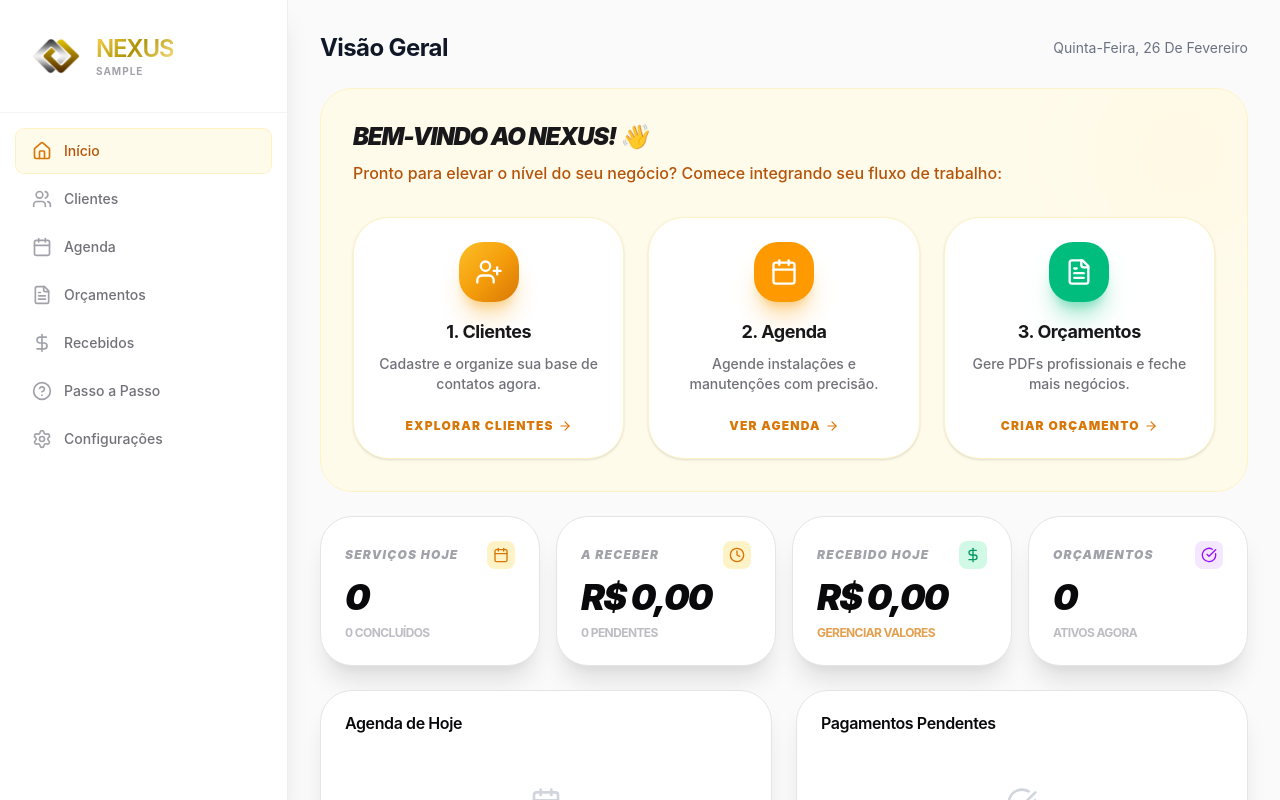
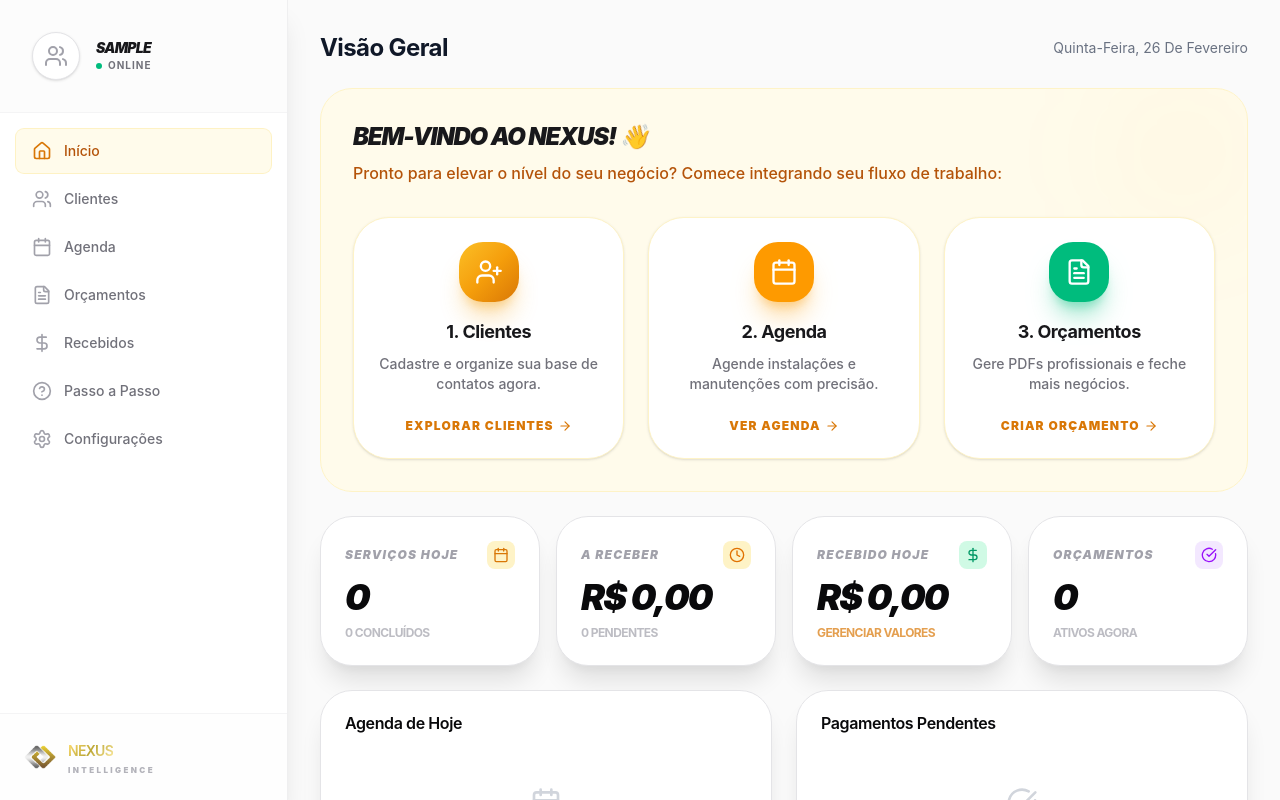
Before and after one commit to evopagess/CRM-Gen-rico, a React (Vite) app: page / in a window 1280 px wide. Both pictures are taken after typing "Sample", "Sample", "Sample123" into the empty fields and a click on the button "Começar a usar agora". Built offline with nearby package versions, Linux system fonts and the light colour scheme.

Commit message:
feat: Relocated user profile to top and NEXUS branding to footer of sidebar

```diff
--- a/src/components/Layout.tsx
+++ b/src/components/Layout.tsx
@@ -25,50 +25,45 @@ export function Layout({ children, activeTab, setActiveTab }: LayoutProps) {
   return (
     <div className="flex h-[100dvh] w-full overflow-hidden bg-zinc-50 flex-col md:flex-row">
       {/* Mobile Header */}
-      <header className="md:hidden gradient-brand text-white p-5 flex items-center justify-between shadow-premium z-10">
+      {/* Mobile Header */}
+      <header className="md:hidden gradient-brand text-white p-5 flex items-center justify-between shadow-premium z-10 transition-all">
         <div className="flex items-center gap-3">
-          <div className="h-10 w-10 overflow-hidden flex items-center justify-center">
-            <img
-              src={settings.logo || '/logo.png'}
-              alt="Logo"
-              className="h-full w-full object-contain"
-              onError={(e) => {
-                const target = e.target as HTMLImageElement;
-                if (target.src !== window.location.origin + '/logo.png') {
-                  target.src = '/logo.png';
-                }
-              }}
-            />
+          <div className="h-10 w-10 rounded-xl bg-white/20 backdrop-blur-md border border-white/30 overflow-hidden flex items-center justify-center p-1 shadow-inner">
+            {settings.logo ? (
+              <img src={settings.logo} alt="Empresa" className="h-full w-full object-cover rounded-lg" />
+            ) : (
+              <Users className="h-5 w-5 text-white" />
+            )}
           </div>
           <div>
-            <h1 className="font-poppins font-semibold text-xl tracking-tight leading-tight uppercase text-gradient-gold">NEXUS</h1>
-            <p className="text-[10px] text-brand-100 font-bold truncate max-w-[120px] uppercase tracking-tighter opacity-80">{settings.companyName}</p>
+            <h1 className="font-poppins font-bold text-lg tracking-tight leading-tight uppercase line-clamp-1">{settings.companyName || 'Minha Empresa'}</h1>
+            <p className="text-[10px] text-brand-100 font-medium uppercase tracking-[0.2em] opacity-80">Painel Administrativo</p>
           </div>
         </div>
       </header>
 
       {/* Desktop Sidebar */}
       <aside className="hidden md:flex w-72 flex-col bg-white border-r border-zinc-200/60 shadow-xl relative z-30">
-        <div className="p-8 border-b border-zinc-100 flex items-center gap-4">
-          <div className="h-12 w-12 overflow-hidden flex items-center justify-center">
-            <img
-              src={settings.logo || '/logo.png'}
-              alt="Logo"
-              className="h-full w-full object-contain"
-              onError={(e) => {
-                const target = e.target as HTMLImageElement;
-                if (target.src !== window.location.origin + '/logo.png') {
-                  target.src = '/logo.png';
-                }
-              }}
-            />
+        {/* Top Section - User Profile */}
+        <div className="p-8 border-b border-zinc-100 flex items-center gap-4 bg-zinc-50/50">
+          <div className="h-12 w-12 rounded-2xl bg-white border border-zinc-200 shadow-sm overflow-hidden flex items-center justify-center p-1 shrink-0">
+            {settings.logo ? (
+              <img src={settings.logo} alt="Empresa" className="h-full w-full object-cover rounded-xl" />
+            ) : (
+              <Users className="h-6 w-6 text-zinc-400" />
+            )}
           </div>
           <div className="min-w-0">
-            <h1 className="font-poppins font-semibold text-2xl text-zinc-900 tracking-tighter leading-tight uppercase text-gradient-gold">NEXUS</h1>
-            <p className="text-[10px] text-zinc-400 font-bold truncate uppercase tracking-widest">{settings.companyName}</p>
+            <h2 className="text-sm font-black text-zinc-900 leading-tight uppercase italic tracking-tighter truncate">{settings.companyName || 'Minha Empresa'}</h2>
+            <div className="flex items-center gap-1.5 mt-0.5">
+              <span className="h-1.5 w-1.5 rounded-full bg-emerald-500 animate-pulse" />
+              <span className="text-[10px] text-zinc-500 font-bold uppercase tracking-widest">Online</span>
+            </div>
           </div>
         </div>
-        <nav className="flex-1 p-4 space-y-1">
+
+        {/* Navigation */}
+        <nav className="flex-1 p-4 space-y-1 overflow-y-auto">
           {navItems.map((item) => {
             const Icon = item.icon;
             const isActive = activeTab === item.id;
@@ -77,18 +72,34 @@ export function Layout({ children, activeTab, setActiveTab }: LayoutProps) {
                 key={item.id}
                 onClick={() => setActiveTab(item.id)}
                 className={cn(
-                  "w-full flex items-center gap-3 px-4 py-3 rounded-lg text-sm font-medium transition-colors",
+                  "w-full flex items-center gap-3 px-4 py-3 rounded-lg text-sm font-medium transition-all group",
                   isActive
                     ? "bg-brand-50 text-brand-700 shadow-premium shadow-brand-500/10 ring-1 ring-brand-200/50"
                     : "text-zinc-500 hover:bg-zinc-50 hover:text-zinc-900"
                 )}
               >
-                <Icon size={20} className={isActive ? "text-brand-600" : "text-zinc-400"} />
+                <Icon size={20} className={cn(
+                  "transition-colors",
+                  isActive ? "text-brand-600" : "text-zinc-400 group-hover:text-zinc-600"
+                )} />
                 {item.label}
               </button>
             );
           })}
         </nav>
+
+        {/* Bottom Section - NEXUS Branding */}
+        <div className="p-6 border-t border-zinc-100 bg-zinc-50/30">
+          <div className="flex items-center gap-3 opacity-80 hover:opacity-100 transition-opacity">
+            <div className="h-8 w-8 overflow-hidden flex items-center justify-center shrink-0">
+              <img src="/logo.png" alt="NEXUS" className="h-full w-full object-contain" />
+            </div>
+            <div>
+              <span className="block text-[14px] font-poppins font-semibold text-gradient-gold uppercase tracking-tighter leading-none">NEXUS</span>
+              <span className="block text-[8px] text-zinc-400 font-black uppercase tracking-[0.3em] mt-0.5">Intelligence</span>
+            </div>
+          </div>
+        </div>
       </aside>
 
       {/* Main Content */}
```
